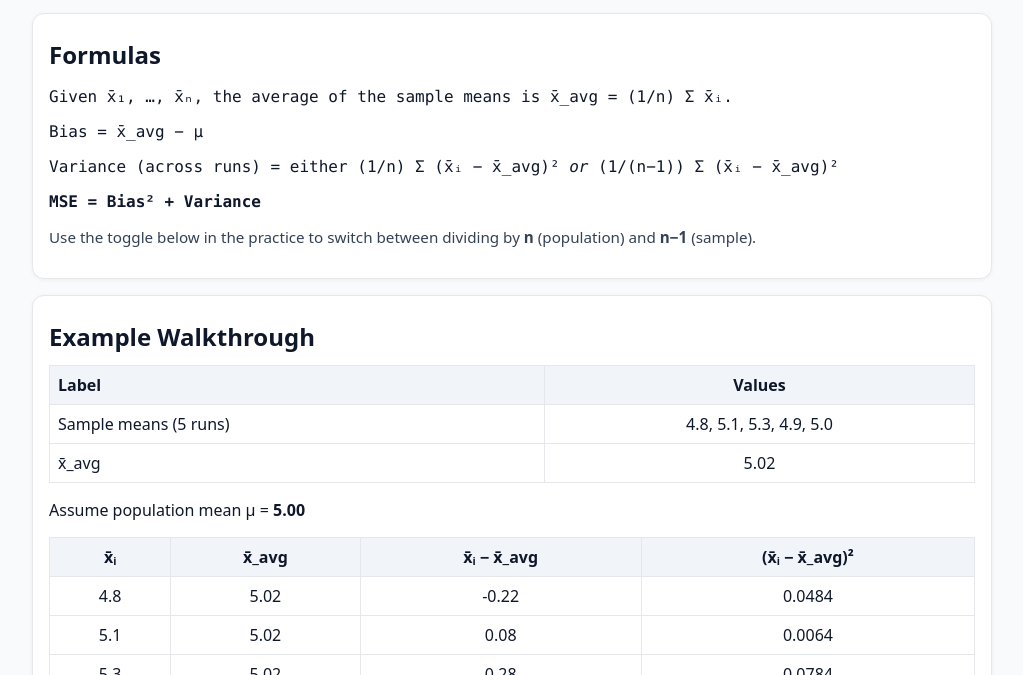
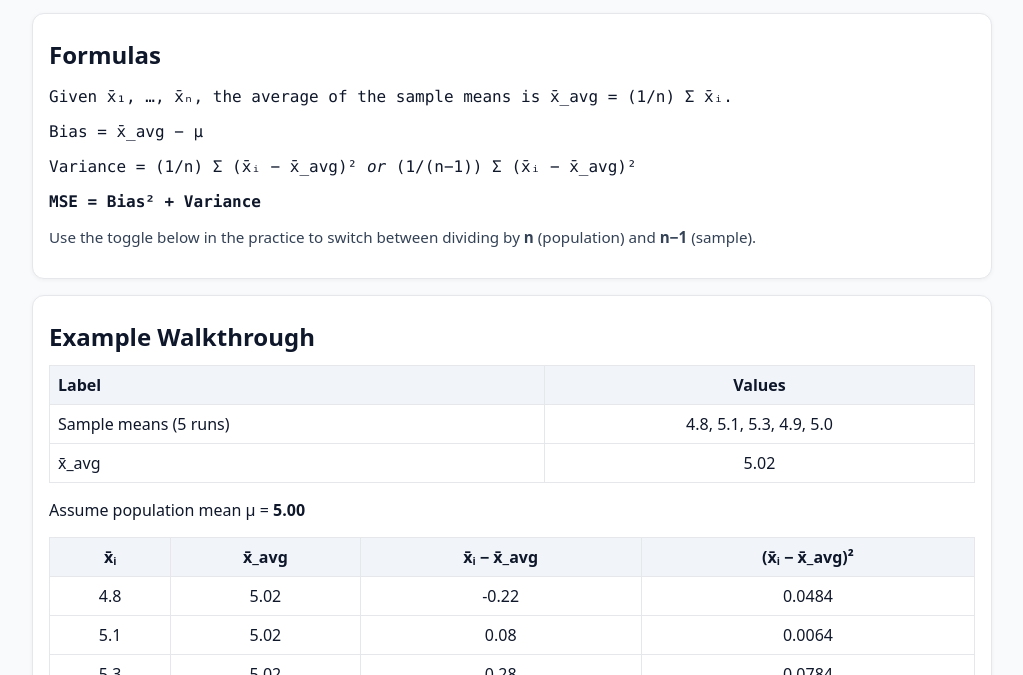
Before and after one commit to soundsense/SI261_MSE_bias_variance, a plain HTML site: page index.html in a window 1280 px wide. Shown: the part 125-800 px from the top of the page, without its empty margins (128-1151 px from the left). Drawn offline with Linux system fonts and the light colour scheme.

Commit message:
Update index.html

```diff
--- a/index.html
+++ b/index.html
@@ -39,7 +39,7 @@
       <h2>Formulas</h2>
       <p class="mono">Given x̄₁, …, x̄ₙ, the average of the sample means is x̄_avg = (1/n) Σ x̄ᵢ.</p>
       <p class="mono">Bias = x̄_avg − μ</p>
-      <p class="mono">Variance (across runs) = either (1/n) Σ (x̄ᵢ − x̄_avg)²  <i>or</i>  (1/(n−1)) Σ (x̄ᵢ − x̄_avg)²</p>
+      <p class="mono">Variance = (1/n) Σ (x̄ᵢ − x̄_avg)²  <i>or</i>  (1/(n−1)) Σ (x̄ᵢ − x̄_avg)²</p>
       <p class="mono"><b>MSE = Bias² + Variance</b></p>
       <p class="note">Use the toggle below in the practice to switch between dividing by <b>n</b> (population) and <b>n−1</b> (sample).</p>
     </section>
```
